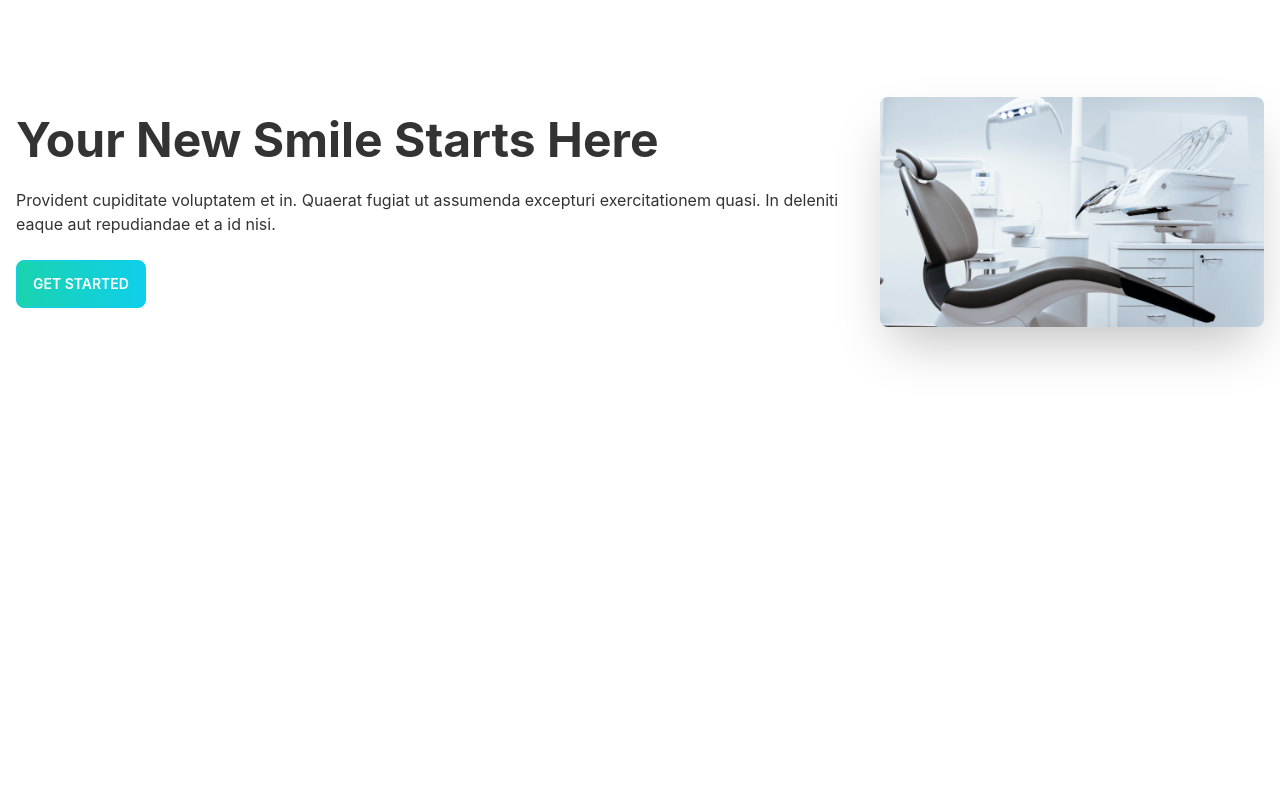
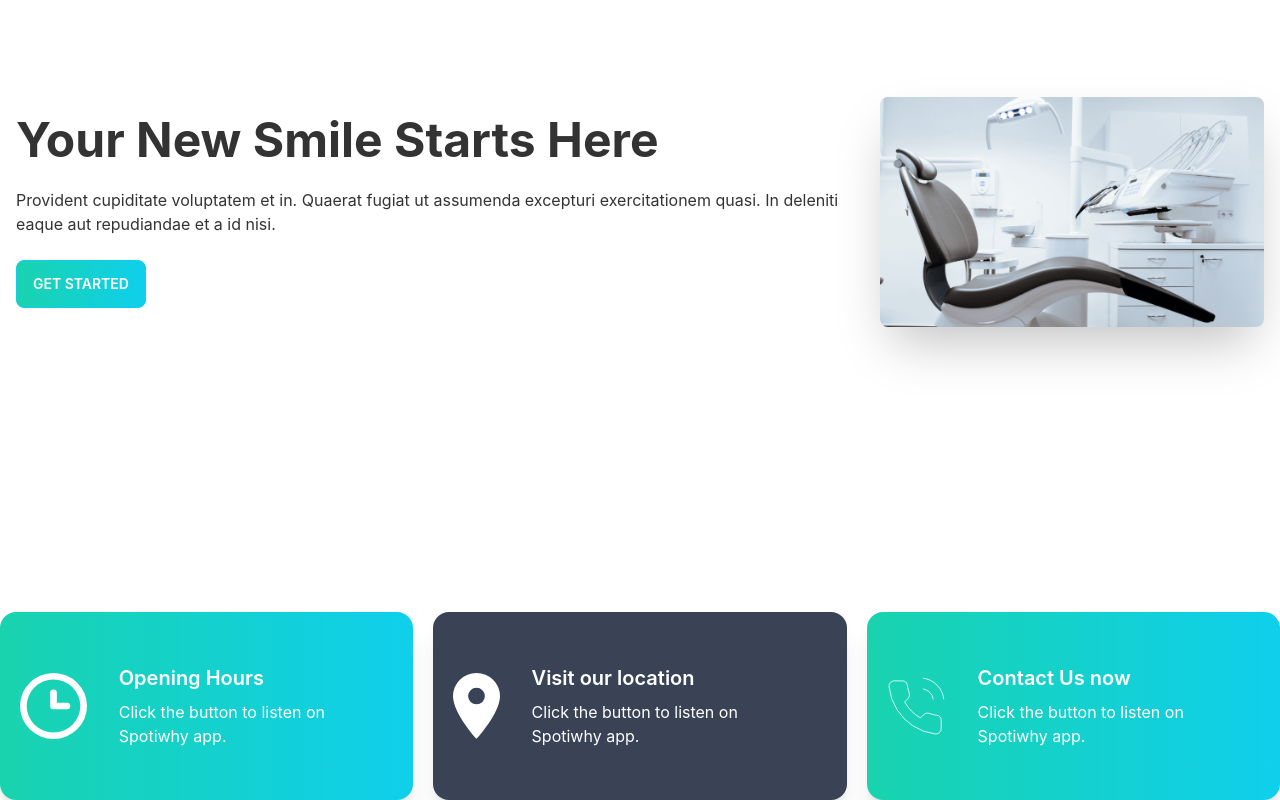
Before and after one commit to iamraihan/doctors-portal-client, a React (Create React App) app: page / in a window 1280 px wide. Shown: the part 252-1052 px from the top of the page. Before the commit the page ends 864 px from the top, so only its background shows below. Built offline with nearby package versions, Linux system fonts and the light colour scheme.

Commit message:
info section added

```diff
--- a/src/Pages/Home/Home/Home.js
+++ b/src/Pages/Home/Home/Home.js
@@ -1,10 +1,12 @@
 import React from 'react';
 import Banner from '../Banner/Banner';
+import Info from './Info/Info';
 
 const Home = () => {
     return (
         <div>
             <Banner></Banner>
+            <Info></Info>
         </div>
     );
 };
--- /dev/null
+++ b/src/Pages/Home/Home/Info/Info.js
@@ -0,0 +1,17 @@
+import React from 'react';
+import InfoCard from '../InfoCard/InfoCard';
+import clock from '../../../../assets/icons/clock.svg'
+import marker from '../../../../assets/icons/marker.svg'
+import phone from '../../../../assets/icons/phone.svg'
+
+const Info = () => {
+    return (
+        <div className='grid md:grid-cols-3 gap-5'>
+            <InfoCard cardBgColor='bg-gradient-to-r from-secondary to-primary' cardTitle='Opening Hours' img={clock}></InfoCard>
+            <InfoCard cardBgColor='bg-accent' cardTitle='Visit our location' img={marker}></InfoCard>
+            <InfoCard cardBgColor='bg-gradient-to-r from-secondary to-primary' cardTitle='Contact Us now' img={phone}></InfoCard>
+        </div>
+    );
+};
+
+export default Info;
--- /dev/null
+++ b/src/Pages/Home/Home/InfoCard/InfoCard.js
@@ -0,0 +1,15 @@
+import React from 'react';
+
+const InfoCard = ({ img, cardTitle, cardBgColor }) => {
+    return (
+        <div className={`card lg:card-side ${cardBgColor} p-5 text-white shadow-xl `}>
+            <figure><img src={img} alt="Album" /></figure>
+            <div className="card-body">
+                <h2 className="card-title">{cardTitle}</h2>
+                <p>Click the button to listen on Spotiwhy app.</p>
+            </div>
+        </div>
+    );
+};
+
+export default InfoCard;
```
